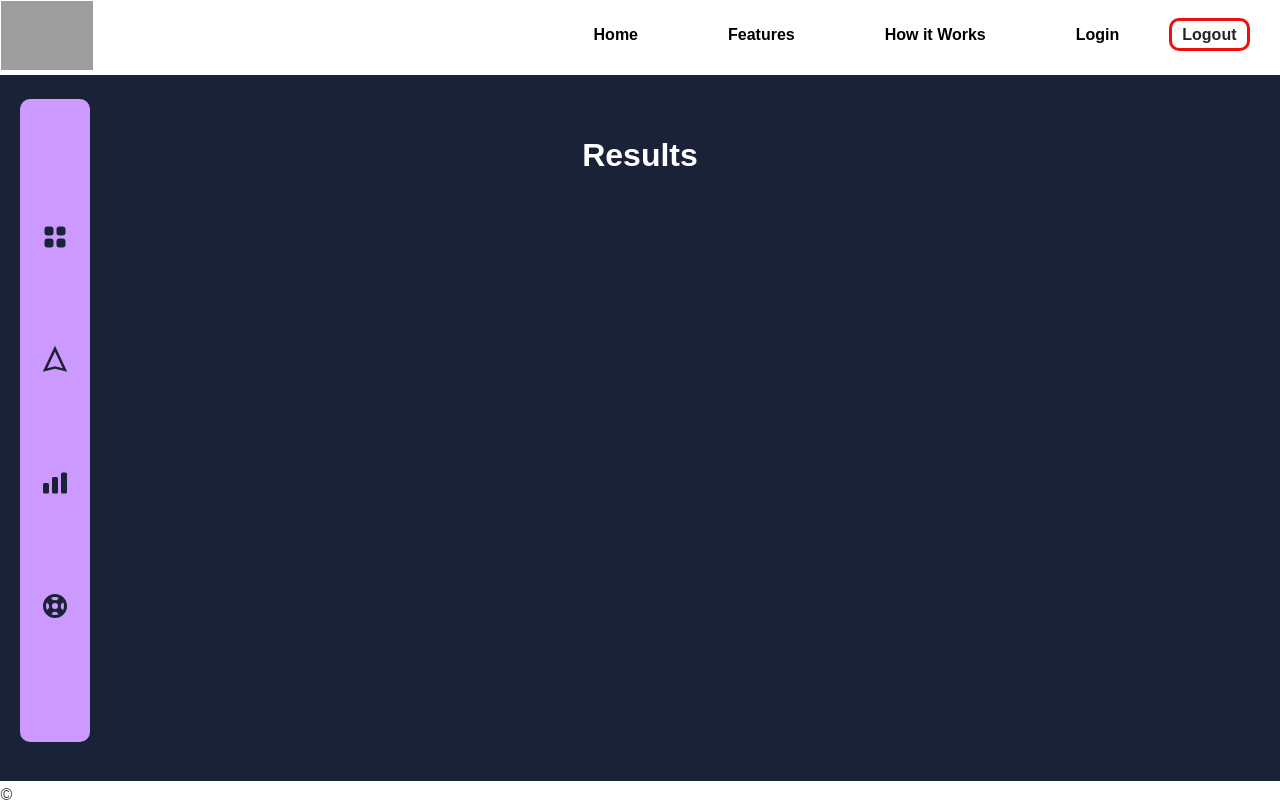
After one commit to MrF1yn/AI-TrafficManagement-BACKEND-ProjectX-GFG_KIIT, a Django app: template templates/results/results.html in a window 1280 px wide. The commit adds this page. Run offline with Django 5.2, Linux system fonts and the light colour scheme; the template is opened without the code that fills it, so the values that code supplies are empty; grey boxes are pictures that could not be loaded.

Commit message:
completed integrating the results page backend

```diff
--- a/signin/eval.py
+++ b/signin/eval.py
@@ -38,7 +38,7 @@ def evaluate(vid):
         number = vehicle_count.count_vehicles('temp.jpg')
         lane[i + 1] = number
 
-    signals.manage_traffic_lights(lane)
+    return signals.manage_traffic_lights(lane)
 
 
 if __name__ == "__main__":
--- a/signin/signals.py
+++ b/signin/signals.py
@@ -1,5 +1,4 @@
 import time
-
 
 
 # Function to change traffic lights based on congestion
@@ -7,6 +6,7 @@ def manage_traffic_lights(lanes):
     i = 1
     # Get the most congested lane
     most_congested_lane = max(lanes, key=lanes.get)
+    traffic_lights = []
 
     for key, value in lanes.items():
         print(f"{key}: {value}")
@@ -15,6 +15,10 @@ def manage_traffic_lights(lanes):
     for lane, congestion in lanes.items():
         if lane == most_congested_lane:
             print("Lane " + str(i) + ": Green")  # Set traffic light to Green for most congested lane
+            traffic_lights.append(1)
         else:
             print("Lane " + str(i) + ": Red")  # Set traffic light to Red for other lanes
+            traffic_lights.append(0)
         i += 1
+
+    return traffic_lights
--- a/signin/urls.py
+++ b/signin/urls.py
@@ -12,5 +12,5 @@ urlpatterns = [
     path('signout', views.signout, name="signout"),
     path('user', views.user_func, name="user"),
     path('results', views.results_func, name="results"),
-    path('upload', views.upload_video, name='upload_video'),
+    # path('upload', views.upload_video, name='upload_video'),
 ] + static(settings.MEDIA_URL, document_root=settings.MEDIA_ROOT)
--- /dev/null
+++ b/templates/results/results.html
@@ -0,0 +1,279 @@
+<!DOCTYPE html>
+<html lang="en">
+<head>
+    <meta charset="UTF-8">
+    <meta http-equiv="X-UA-Compatible" content="IE=edge">
+    <meta name="viewport" content="width=device-width, initial-scale=1.0">
+    <title>Vertical Menu</title>
+    <link rel="preconnect" href="https://fonts.googleapis.com">
+    <link rel="preconnect" href="https://fonts.gstatic.com" crossorigin>
+    <link href="https://fonts.googleapis.com/css2?family=Poppins:wght@400;500&display=swap" rel="stylesheet">
+    <!--    <link rel="stylesheet" href="sty_res.css">-->
+    <style>
+        * {
+  margin: 0;
+  padding: 0;
+  /* font-family: 'Poppins', sans-serif; */
+}
+
+body {
+  display: flex;
+  flex-direction: column;
+  flex-wrap: wrap;
+  font-family: Arial, sans-serif;
+  line-height: 1.6;
+  margin: 0;
+  background-color: #1a2238;
+  color: #fff;
+}
+
+
+
+body::-webkit-scrollbar {
+  width: 0px;
+}
+
+header {
+  background-color: #fff;
+  color: #fff;
+  text-align: center;
+  padding: 0.5px;
+  margin-bottom: 55px;
+}
+
+footer {
+  margin-top: 600px;
+  background-color: #fff;
+  color: #333;
+  padding: 0.5px;
+}
+
+#upper_navbar {
+  margin-bottom: 5px;
+  width: 100%;
+  text-align: right;
+  background-color: #fff;
+  display: flex;
+  align-items: center;
+  justify-content: space-between;
+}
+
+
+#upper_navbar  img {
+  height: 69px;
+  margin-right: 40px;
+}
+
+#upper_navbar ul {
+  list-style-type: none;
+  display: flex;
+  justify-content: flex-end;
+  flex-wrap: wrap;
+}
+
+#upper_navbar a {
+  text-decoration: none;
+  color: #000;
+  font-weight: bold;
+  padding: 0px 40px;
+  margin-right: 20px;
+  margin: 5px;
+}
+
+
+#upper_navbar a:hover {
+  color: #333;
+  text-decoration: underline;
+}
+
+#upper_navbar .register-btn {
+  background-color: transparent;
+  color: #272323;
+  padding: 5px 10px;
+  margin-right: 30px;
+  border: 3px solid #EE0E0E;
+  cursor: pointer;
+  transition: border-color 0.5s;
+  border-radius: 10px;
+}
+
+#upper_navbar .register-btn:hover {
+  border-color: #66ff66;
+  text-decoration: none;
+}
+
+
+#menuBar {
+  position:fixed;
+  height: 400px;
+  left: 20px;
+  top: 40px;
+  bottom: 0px;
+  margin: auto 0;
+  background-color:#cc99ff;
+  padding: 123px 20px 120px 20px;
+  margin-right: 80%;
+  border-radius: 10px 10px 10px 10px;
+}
+
+#menuBar ul {
+  list-style: none;
+  display: flex;
+  justify-content: space-between;
+  align-items: center;
+  flex-flow: column;
+  height: 100%;
+}
+
+#menuBar ul li {
+  width: 100%;
+}
+
+#menuBar ul li a {
+  text-decoration: none;
+  color: #1a2238;
+  display: flex;
+  align-items: center;
+  cursor: pointer;
+  width: 100%;
+  transition: 0.2s all ease;
+}
+
+#menuBar ul li a svg {
+  width: 30px;
+  height: 30px;
+}
+
+#menuBar ul li a svg path {
+  transition: 0.2s all ease;
+}
+
+#menuBar ul li a span {
+  position: absolute;
+  background-color: #cc99ff;
+  padding: 2px 25px;
+  border-radius: 30px;
+  margin-left: 10px;
+  font-weight: 500;
+  font-size: 15px;
+  /* visibility: visible; */
+  opacity: 0;
+  transition: 0.2s all ease-out;
+}
+
+#menuBar ul li a.active,
+#menuBar ul li a:hover {
+  color: #f15627;
+}
+
+#menuBar ul li a.active span,
+#menuBar ul li a:hover span {
+  opacity: 1;
+  visibility: visible;
+  margin-left: 70px;
+}
+/*
+#menuBar.active ul li a span {
+  position: relative;
+  opacity: 1;
+  visibility: visible;
+  margin-left: 0;
+} */
+
+/* #menuBar.active ul li a:hover span {
+  margin-left: 0;
+} */
+
+.video-box {
+
+  align-self: center;
+  color:   #fff ;
+  background-color: #1a2238;
+}
+
+
+    </style>
+</head>
+
+<body>
+
+<header>
+    <nav id="upper_navbar">
+        <img src="/Images/2.png" alt="hehe">
+        <ul>
+            <li><a href="/HTML/index.html">Home</a></li>
+            <li><a href="#">Features</a></li>
+            <li><a href="#">How it Works</a></li>
+            <li><a href="/HTML/login.html">Login</a></li>
+            <li><a href="/HTML/index.html" class="register-btn">Logout</a></li>
+        </ul>
+    </nav>
+</header>
+
+<nav id="menuBar">
+    <ul>
+        <!-- <li>
+            <a href="javascript:toggleMenu()">
+                <svg xmlns="http://www.w3.org/2000/svg" class="h-5 w-5" viewBox="0 0 20 20" fill="currentColor"><path fill-rule="evenodd" d="M3 5a1 1 0 011-1h12a1 1 0 110 2H4a1 1 0 01-1-1zM3 10a1 1 0 011-1h12a1 1 0 110 2H4a1 1 0 01-1-1zM3 15a1 1 0 011-1h12a1 1 0 110 2H4a1 1 0 01-1-1z" clip-rule="evenodd" /></svg>
+                <span>Menu</span>
+            </a>
+        </li> -->
+        <li>
+            <a href="/signin/user">
+                <svg xmlns="http://www.w3.org/2000/svg" class="h-5 w-5" viewBox="0 0 20 20" fill="currentColor">
+                    <path d="M5 3a2 2 0 00-2 2v2a2 2 0 002 2h2a2 2 0 002-2V5a2 2 0 00-2-2H5zM5 11a2 2 0 00-2 2v2a2 2 0 002 2h2a2 2 0 002-2v-2a2 2 0 00-2-2H5zM11 5a2 2 0 012-2h2a2 2 0 012 2v2a2 2 0 01-2 2h-2a2 2 0 01-2-2V5zM11 13a2 2 0 012-2h2a2 2 0 012 2v2a2 2 0 01-2 2h-2a2 2 0 01-2-2v-2z"/>
+                </svg>
+                <span>Dashboard</span>
+            </a>
+        </li>
+        <li>
+            <a href="/HTML/map.html">
+                <svg xmlns="http://www.w3.org/2000/svg" class="h-5 w-5" viewBox="0 0 24 24" fill="currentColor">
+                    <path d="m21.8 21.481-9.8-2.45-9.8 2.45L12 .651zM12 16.969l6.2 1.55L12 5.349l-6.2 13.17z"/>
+                </svg>
+                <span>Map</span>
+            </a>
+        </li>
+        <li>
+            <a href="/HTML/results.html">
+                <svg xmlns="http://www.w3.org/2000/svg" class="h-5 w-5" viewBox="0 0 20 20" fill="currentColor">
+                    <path d="M2 11a1 1 0 011-1h2a1 1 0 011 1v5a1 1 0 01-1 1H3a1 1 0 01-1-1v-5zM8 7a1 1 0 011-1h2a1 1 0 011 1v9a1 1 0 01-1 1H9a1 1 0 01-1-1V7zM14 4a1 1 0 011-1h2a1 1 0 011 1v12a1 1 0 01-1 1h-2a1 1 0 01-1-1V4z"/>
+                </svg>
+                <span>Results</span>
+            </a>
+        </li>
+        <li>
+            <a href="">
+                <svg xmlns="http://www.w3.org/2000/svg" class="h-5 w-5" viewBox="0 0 20 20" fill="currentColor">
+                    <path fill-rule="evenodd"
+                          d="M18 10a8 8 0 11-16 0 8 8 0 0116 0zm-2 0c0 .993-.241 1.929-.668 2.754l-1.524-1.525a3.997 3.997 0 00.078-2.183l1.562-1.562C15.802 8.249 16 9.1 16 10zm-5.165 3.913l1.58 1.58A5.98 5.98 0 0110 16a5.976 5.976 0 01-2.516-.552l1.562-1.562a4.006 4.006 0 001.789.027zm-4.677-2.796a4.002 4.002 0 01-.041-2.08l-.08.08-1.53-1.533A5.98 5.98 0 004 10c0 .954.223 1.856.619 2.657l1.54-1.54zm1.088-6.45A5.974 5.974 0 0110 4c.954 0 1.856.223 2.657.619l-1.54 1.54a4.002 4.002 0 00-2.346.033L7.246 4.668zM12 10a2 2 0 11-4 0 2 2 0 014 0z"
+                          clip-rule="evenodd"/>
+                </svg>
+                <span>Support</span>
+            </a>
+        </li>
+    </ul>
+</nav>
+
+
+<div class="video-box">
+    <h1>Results</h1>
+    {% for value in traffic_lights %}
+    <h1>Lane {{forloop.counter}}: {{value}}:
+        {% if value == 1 %}
+            <span style="color: green" >Green</span>
+        {% else %}
+            <span style="color: red">Red</span>
+        {% endif %}
+    </h1>
+    {% endfor %}
+
+</div>
+
+<script src="../JS%20Files/script.js"></script>
+
+<footer>
+    <p>&copy;</p>
+</footer>
+</body>
+</html>
--- a/templates/user/user.html
+++ b/templates/user/user.html
@@ -308,7 +308,7 @@
     </nav>
     <main>
         <div class="video-box">
-            <form enctype="multipart/form-data" action="/signin/upload" method="post">
+            <form enctype="multipart/form-data" action="/signin/user" method="post">
                 {% csrf_token %}
                 <h3>Add video from...</h3>
                 <input type="file" accept="video/*" name="video_file" multiple>
```
Also changed, not shown: signin/views.py (+20 -10 lines), templates/results/sty_res.css (added, +180 -0 lines).
